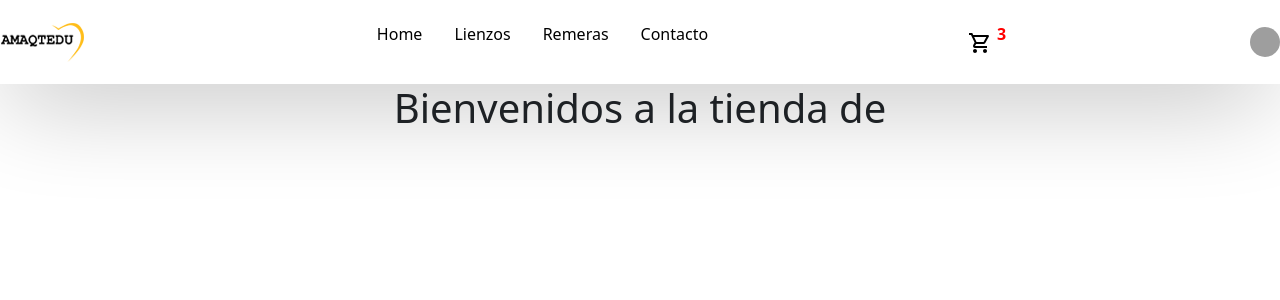
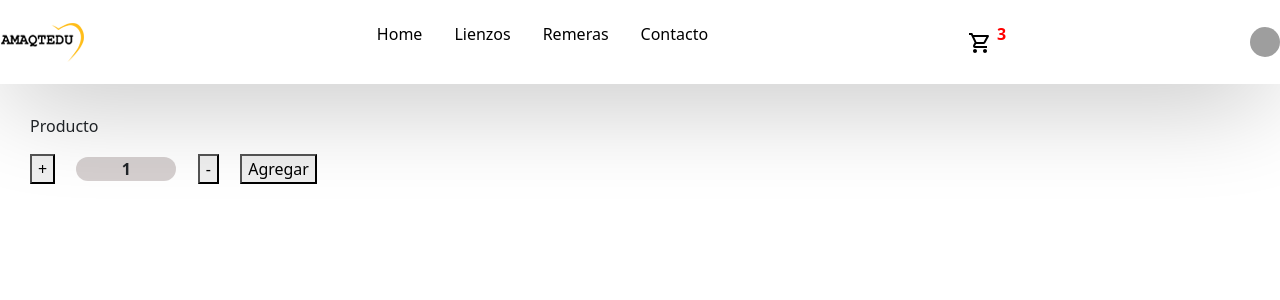
Before and after one commit to fernandoaltavista/Amaqtedu-Altavista, a React (Create React App) app: page / in a window 1280 px wide. Shown: the top 300 px of the page. Built offline with nearby package versions, Linux system fonts and the light colour scheme; grey boxes are pictures that could not be loaded.

Commit message:
add item count

```diff
--- /dev/null
+++ b/src/components/itemCount/itemCount.css
@@ -0,0 +1,16 @@
+.itemCount{
+    display: flex;
+    align-items: center;
+    justify-content: space-between;
+
+}
+.numberCount{
+    background-color: rgba(187, 177, 177, 0.603);
+    border-radius: 15px;
+    font-weight: bold;
+    text-align: center;
+    width: 100px;
+}
+.buttonAdd{
+    display: block;
+}
--- /dev/null
+++ b/src/components/itemCount/itemCount.js
@@ -0,0 +1,39 @@
+import {useState} from 'react'
+import './itemCount.css'
+
+export const ItemCount = ({stock,initial,onAdd}) =>  {
+
+    const [count, setCount] = useState(initial)
+
+    const increment = () =>  { if (count < stock) {
+        setCount(count + 1)
+        stock =- 1
+    }
+    }
+    const decrement = () =>  { if (count > initial)  {
+        setCount(count - 1)
+        stock =+ 1
+    } else {
+        setCount(1)
+    }
+    }
+
+    return (
+
+        <div className="itemCount">
+
+            <button className="btn-primary" onClick={increment}>+</button>
+            <span className="numberCount" >{count}</span>
+            <button className="btn-danger" onClick={decrement}>-</button>
+           <div className="buttonAdd">
+                <button className="btn-primary" onClick={(event) => {
+                onAdd(event,count)
+                setCount(1)}}>Agregar</button>
+            </div>
+
+        </div>
+
+
+
+    )
+}
--- a/src/components/itemListContainer/itemListContainer.css
+++ b/src/components/itemListContainer/itemListContainer.css
@@ -1,4 +1,8 @@
-h1{
-    text-align: center;
-    color: orange;
+.itemListContainer{
+    padding: 30px;
 }
+.contador{
+    font-size: 20px;
+    background-color: red;
+    color: black;
+}
--- a/src/components/itemListContainer/itemListContainer.js
+++ b/src/components/itemListContainer/itemListContainer.js
@@ -1,7 +1,30 @@
 import './itemListContainer.css'
+import {useState} from 'react'
+import {ItemCount} from '../itemCount/itemCount'
 
-export const ItemListContainer = (gretting) => {
+export const ItemListContainer = () => {
+const stockInitial = 8
+const [stock, setStock] = useState(stockInitial)
+
+    const confirmAdd = (event,quantity) =>{
+        event.stopPropagation();
+        if (stock !== 0){
+            alert(`CANTIDAD ESCOGIDA: ${quantity}`)
+            setStock(stock - quantity)
+        } else {
+            setStock(0)
+            alert('SIN STOCK')
+        }
+    }
     return(
-        <h1>Bienvenidos a la tienda de {gretting.name}</h1>
+        <div className="itemListContainer">
+            <div className="row">
+                <div className="col-3">
+                    <p>Producto</p>
+                    <ItemCount stock={stock} initial={1} onAdd={confirmAdd}/>
+                </div>
+
+            </div>
+        </div>
     )
 }
```
